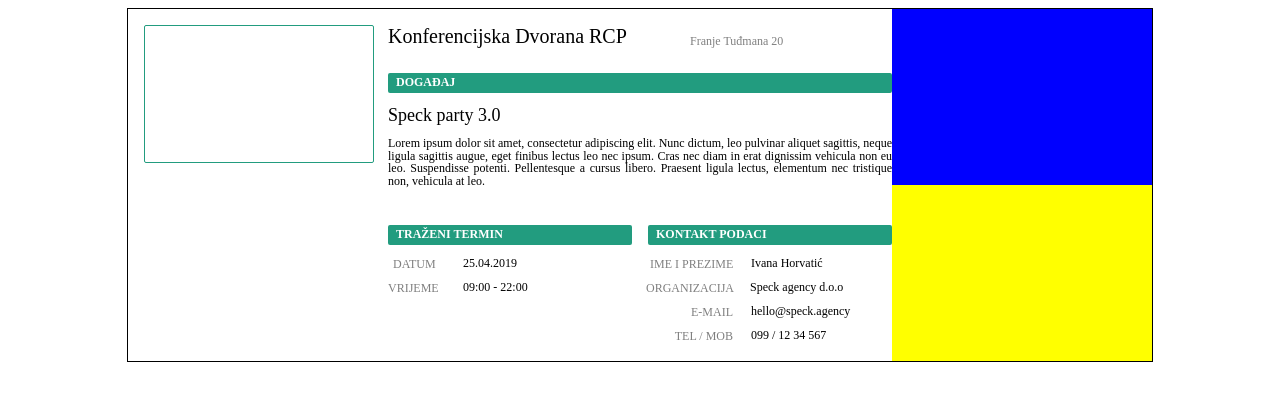
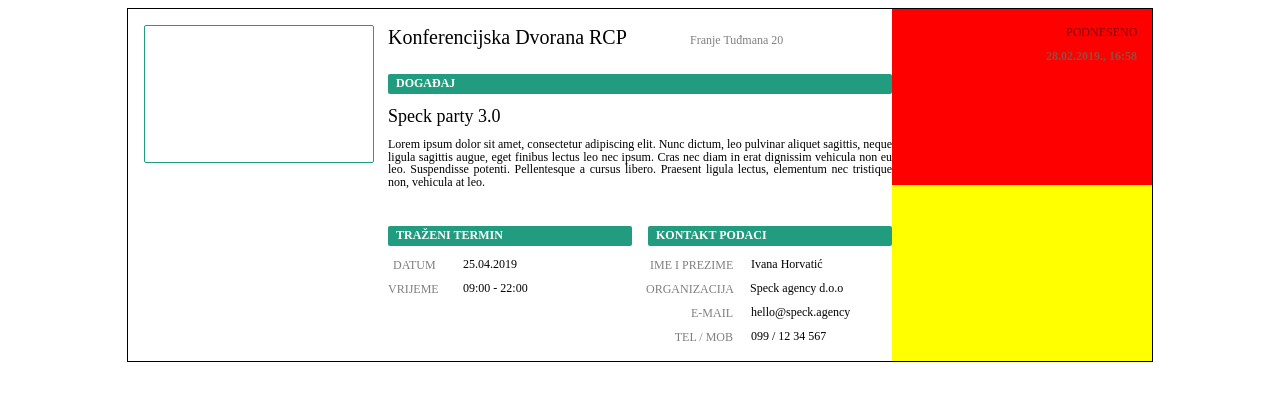
Before and after one commit to ispoljari/speck-academy-booking-app-client, a React (Create React App) app: page /admin-requests in a window 1280 px wide. Shown: the top 400 px of the page. Built offline with nearby package versions, Linux system fonts and the light colour scheme; no server answers.

Commit message:
Add Up and Down DIV in Button section, and input and input date

```diff
--- a/src/UI/admin/components/hall-request/AdminHallRequest.js
+++ b/src/UI/admin/components/hall-request/AdminHallRequest.js
@@ -30,7 +30,9 @@ import {
   Phone,
   PhoneInput,
   ButtonUp,
-  ButtonDown
+  ButtonDown,
+  Podneseno,
+  PodnesenoDatum
 } from './AdminHallRequestStyle';
 
 const AdminHallRequest = () => (
@@ -72,7 +74,10 @@ const AdminHallRequest = () => (
     </TextDiv>
 
     <ButtonDiv>
-      <ButtonUp />
+      <ButtonUp>
+        <Podneseno>PODNESENO</Podneseno>
+        <PodnesenoDatum>28.02.2019., 16:58</PodnesenoDatum>
+      </ButtonUp>
       <ButtonDown />
     </ButtonDiv>
   </HallDiv>
--- a/src/UI/admin/components/hall-request/AdminHallRequestStyle.js
+++ b/src/UI/admin/components/hall-request/AdminHallRequestStyle.js
@@ -66,7 +66,7 @@ const HeaderHall = styled.div`
   line-height: normal;
   letter-spacing: normal;
   color: #000000;
-  margin-top: 16px;
+  margin-top: 17px;
 `;
 
 const AdressHall = styled.div`
@@ -81,7 +81,7 @@ const AdressHall = styled.div`
   line-height: normal;
   letter-spacing: normal;
   color: #000000;
-  margin-top: 25px;
+  margin-top: 24px;
   margin-left: 24px;
 `;
 
@@ -391,13 +391,46 @@ const PhoneInput = styled.div`
 const ButtonUp = styled.div`
   height: 176px;
   width: 260px;
-  background-color: blue;
 `;
 
 const ButtonDown = styled.div`
   height: 176px;
   width: 260px;
   background-color: yellow;
+`;
+
+const Podneseno = styled.div`
+  width: 74px;
+  height: 16px;
+  opacity: 0.5;
+  font-family: Poppins;
+  font-size: 12px;
+  font-weight: normal;
+  font-style: normal;
+  font-stretch: normal;
+  line-height: normal;
+  letter-spacing: normal;
+  color: #000000;
+  margin-top: 16px;
+  margin-left: 174px;
+  margin-right: 16px;
+`;
+
+const PodnesenoDatum = styled.div`
+  width: 114px;
+  height: 16px;
+  opacity: 0.5;
+  font-family: Poppins;
+  font-size: 12px;
+  font-weight: 600;
+  font-style: normal;
+  font-stretch: normal;
+  line-height: normal;
+  letter-spacing: normal;
+  color: #229c7f;
+  margin-top: 8px;
+  margin-left: 154px;
+  margin-right: 16px;
 `;
 
 export {
@@ -430,5 +463,7 @@ export {
   Phone,
   PhoneInput,
   ButtonUp,
-  ButtonDown
+  ButtonDown,
+  Podneseno,
+  PodnesenoDatum
 };
```
